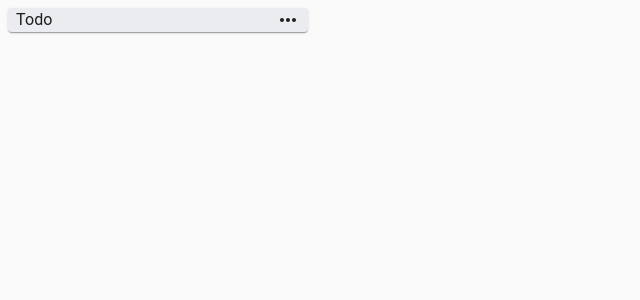
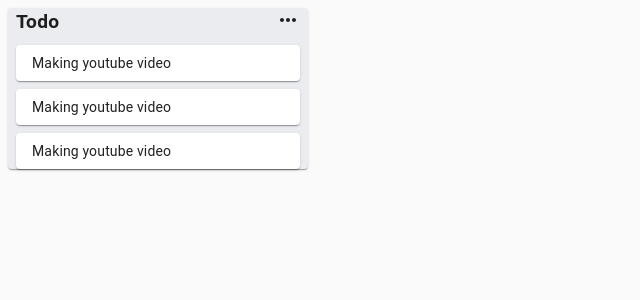
Before and after one commit to chensokheng123/clone_trello, a React (Create React App) app: page / in a window 1280 px wide. Shown: the top 300 px of the page, without its empty margins (0-640 px from the left). Built offline with nearby package versions, Linux system fonts and the light colour scheme.

Commit message:
:tada: finish card component

```diff
--- /dev/null
+++ b/src/components/List/Card.js
@@ -0,0 +1,20 @@
+import React from 'react';
+import { Paper } from '@material-ui/core';
+
+import { makeStyles } from '@material-ui/core/styles';
+
+const useStyle = makeStyles((theme) => ({
+  card: {
+    padding: theme.spacing(1, 1, 1, 2),
+    margin: theme.spacing(1),
+  },
+}));
+export default function Card() {
+  const classes = useStyle();
+
+  return (
+    <div>
+      <Paper className={classes.card}>Making youtube video</Paper>
+    </div>
+  );
+}
--- a/src/components/List/List.js
+++ b/src/components/List/List.js
@@ -2,7 +2,7 @@ import React from 'react';
 import { Paper, Typography, CssBaseline } from '@material-ui/core';
 import { makeStyles } from '@material-ui/core/styles';
 import Title from './Title';
-
+import Card from './Card';
 const useStyle = makeStyles((theme) => ({
   root: {
     width: '300px',
@@ -17,6 +17,9 @@ export default function List() {
       <Paper className={classes.root}>
         <CssBaseline />
         <Title />
+        <Card />
+        <Card />
+        <Card />
       </Paper>
     </div>
   );
--- a/src/components/List/Title.js
+++ b/src/components/List/Title.js
@@ -10,8 +10,12 @@ const useStyle = makeStyles((theme) => ({
   },
   editableTitle: {
     flexGrow: 1,
+    fontSize: '1.2rem',
+    fontWeight: 'bold',
   },
   input: {
+    fontSize: '1.2rem',
+    fontWeight: 'bold',
     margin: theme.spacing(1),
     '&:focus': {
       background: '#ddd',
@@ -27,6 +31,7 @@ export default function Title() {
       {open ? (
         <div>
           <InputBase
+            autoFocus
             value="Todo"
             inputProps={{
               className: classes.input,
```
Also changed, not shown: 1 other file (tests, documents, lock files or other folders).
